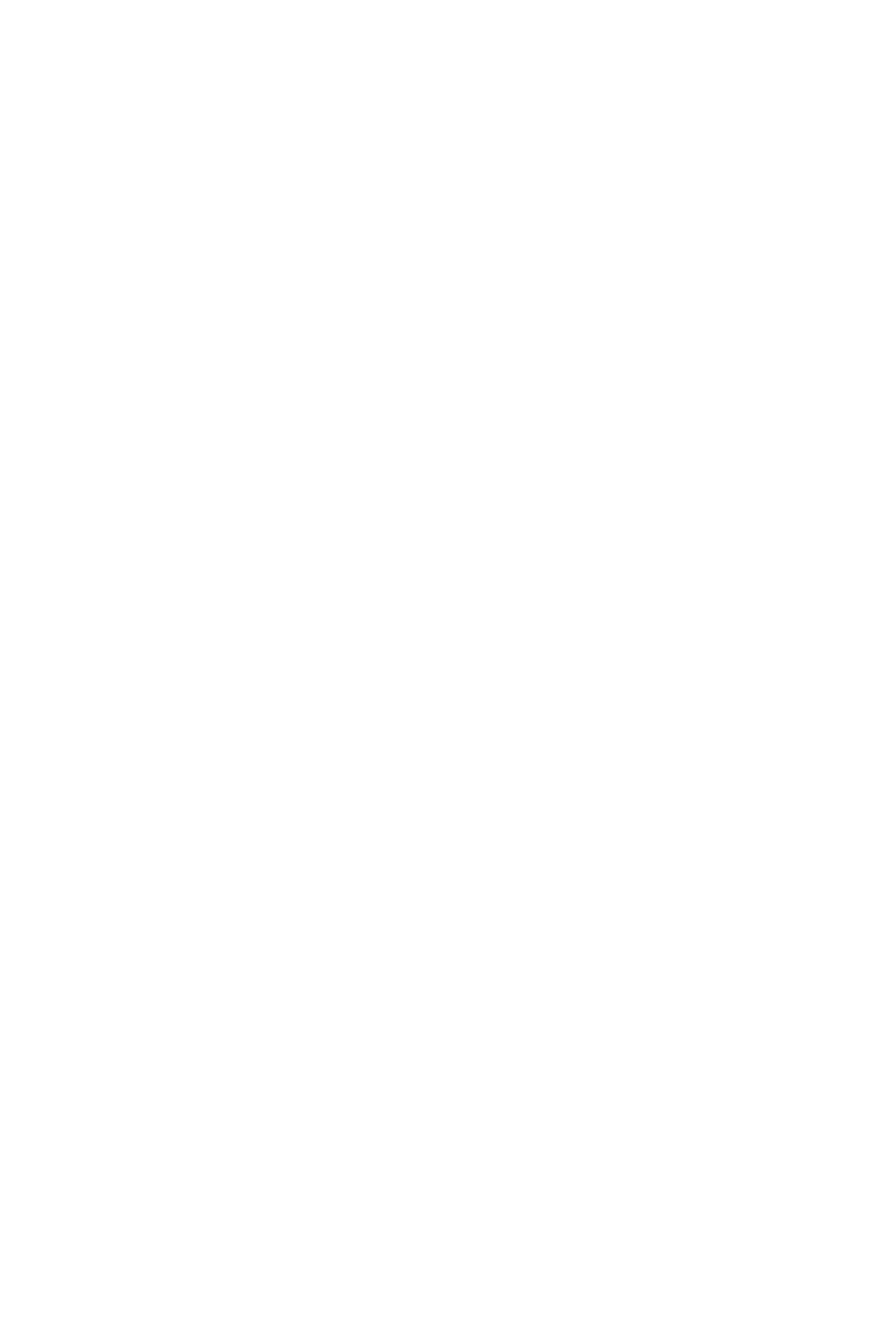
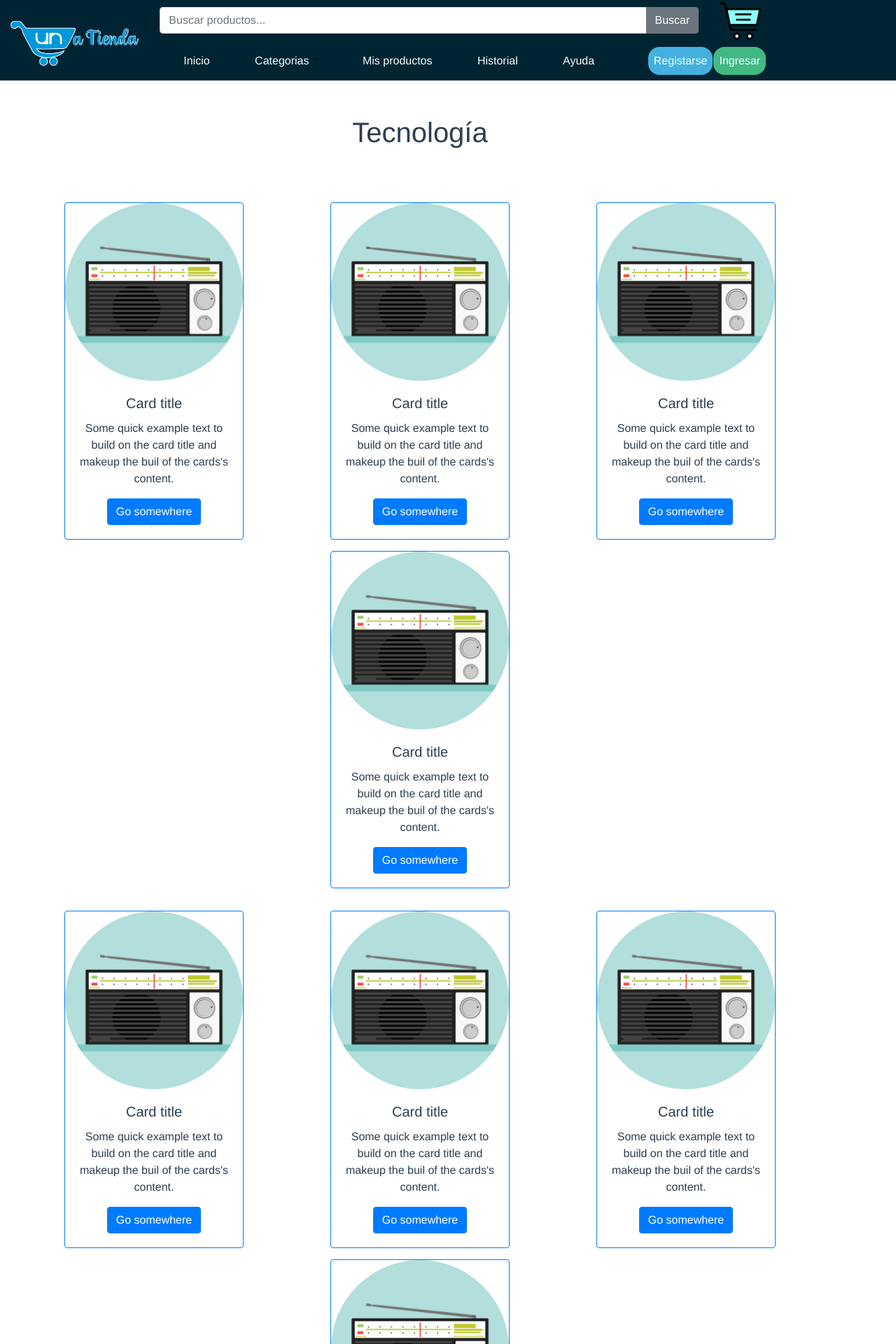
Before and after one commit to UNa-Tienda/frontend, a Vue app: page /tecnologia in a window 1280 px wide. Shown: the top 1920 px of the page at 70% size. Before the commit the page ends 800 px from the top, so only its background shows below. Built offline with nearby package versions, Linux system fonts and the light colour scheme.

Commit message:
Creando categorySearch component. Se crea la view de Tecnologia

```diff
--- a/package.json
+++ b/package.json
@@ -8,6 +8,7 @@
     "lint": "vue-cli-service lint"
   },
   "dependencies": {
+    "axios": "^0.20.0",
     "bootstrap": "^4.5.2",
     "bootstrap-vue": "^2.17.3",
     "core-js": "^3.6.5",
--- /dev/null
+++ b/src/components/CategorySearch.vue
@@ -0,0 +1,133 @@
+<template>
+  <div id="app">
+    <div class="container">
+      <div class="row cardRow">
+        <div class="col">
+          <div class="card border-primary" style="width: 16rem">
+            <img src="../assets/radio1.png" class="card-img-top" alt="" />
+            <div class="card-body">
+              <h5 class="card-title">Card title</h5>
+              <p class="card-text">
+                Some quick example text to build on the card title and makeup
+                the buil of the cards's content.
+              </p>
+              <a href="#" class="btn btn-primary">Go somewhere</a>
+            </div>
+          </div>
+        </div>
+        <div class="col">
+          <div class="card border-primary" style="width: 16rem">
+            <img src="../assets/radio1.png" class="card-img-top" alt="" />
+            <div class="card-body">
+              <h5 class="card-title">Card title</h5>
+              <p class="card-text">
+                Some quick example text to build on the card title and makeup
+                the buil of the cards's content.
+              </p>
+              <a href="#" class="btn btn-primary">Go somewhere</a>
+            </div>
+          </div>
+        </div>
+        <div class="col">
+          <div class="card border-primary" style="width: 16rem">
+            <img src="../assets/radio1.png" class="card-img-top" alt="" />
+            <div class="card-body">
+              <h5 class="card-title">Card title</h5>
+              <p class="card-text">
+                Some quick example text to build on the card title and makeup
+                the buil of the cards's content.
+              </p>
+              <a href="#" class="btn btn-primary">Go somewhere</a>
+            </div>
+          </div>
+        </div>
+        <div class="col">
+          <div class="card border-primary" style="width: 16rem">
+            <img src="../assets/radio1.png" class="card-img-top" alt="" />
+            <div class="card-body">
+              <h5 class="card-title">Card title</h5>
+              <p class="card-text">
+                Some quick example text to build on the card title and makeup
+                the buil of the cards's content.
+              </p>
+              <a href="#" class="btn btn-primary">Go somewhere</a>
+            </div>
+          </div>
+        </div>
+      </div>
+
+      <div class="row cardRow">
+        <div class="col">
+          <div class="card border-primary" style="width: 16rem">
+            <img src="../assets/radio1.png" class="card-img-top" alt="" />
+            <div class="card-body">
+              <h5 class="card-title">Card title</h5>
+              <p class="card-text">
+                Some quick example text to build on the card title and makeup
+                the buil of the cards's content.
+              </p>
+              <a href="#" class="btn btn-primary">Go somewhere</a>
+            </div>
+          </div>
+        </div>
+        <div class="col">
+          <div class="card border-primary" style="width: 16rem">
+            <img src="../assets/radio1.png" class="card-img-top" alt="" />
+            <div class="card-body">
+              <h5 class="card-title">Card title</h5>
+              <p class="card-text">
+                Some quick example text to build on the card title and makeup
+                the buil of the cards's content.
+              </p>
+              <a href="#" class="btn btn-primary">Go somewhere</a>
+            </div>
+          </div>
+        </div>
+        <div class="col">
+          <div class="card border-primary" style="width: 16rem">
+            <img src="../assets/radio1.png" class="card-img-top" alt="" />
+            <div class="card-body">
+              <h5 class="card-title">Card title</h5>
+              <p class="card-text">
+                Some quick example text to build on the card title and makeup
+                the buil of the cards's content.
+              </p>
+              <a href="#" class="btn btn-primary">Go somewhere</a>
+            </div>
+          </div>
+        </div>
+        <div class="col">
+          <div class="card border-primary" style="width: 16rem">
+            <img src="../assets/radio1.png" class="card-img-top" alt="" />
+            <div class="card-body">
+              <h5 class="card-title">Card title</h5>
+              <p class="card-text">
+                Some quick example text to build on the card title and makeup
+                the buil of the cards's content.
+              </p>
+              <a href="#" class="btn btn-primary">Go somewhere</a>
+            </div>
+          </div>
+        </div>
+      </div>
+    </div>
+  </div>
+</template>
+
+<script>
+export default {
+  name: "CategorySearch",
+};
+</script>
+
+<style>
+.cardRow{
+  margin-bottom: 1rem;
+}
+
+.card{
+  margin-top: 1rem;
+  margin-left: auto;
+  margin-right: auto;
+}
+</style>
--- a/src/components/TopMenu.vue
+++ b/src/components/TopMenu.vue
@@ -48,7 +48,7 @@
                 <template v-slot:button-content>
                 <a style="color: azure!important; padding-top: 0">Categorias</a>
                 </template>
-                <b-dropdown-item href="#">Tecnologia</b-dropdown-item>
+                <b-dropdown-item href="/tecnologia">Tecnologia</b-dropdown-item>
                 <b-dropdown-item href="#">Alimentos</b-dropdown-item>
                 <b-dropdown-item href="#">Muebles</b-dropdown-item>
                 <b-dropdown-item href="#">Otros</b-dropdown-item>
--- a/src/router.js
+++ b/src/router.js
@@ -5,6 +5,7 @@ import Router from "vue-router";
 import Register from "./views/Register";
 import ForgotPassword from "./views/ForgotPassword";
 import Profile from "./views/Profile.vue";
+import Tecnologia from "./views/Tecnologia.vue"
 
 Vue.use(Router);
 
@@ -37,5 +38,10 @@ export default new Router({
       name: "profile",
       component: Profile,
     },
+    {
+      path: "/tecnologia",
+      name: "Tecnologia",
+      component: Tecnologia,
+    },
   ],
 });
--- a/src/store.js
+++ b/src/store.js
@@ -5,7 +5,7 @@ Vue.use(Vuex);
 
 export default new Vuex.Store({
   state: {
-    backURL: "http://localhost:8080",
+    backURL: "http://localhost:8282",
   },
   mutations: {},
   actions: {},
--- /dev/null
+++ b/src/views/Tecnologia.vue
@@ -0,0 +1,41 @@
+<template>
+  <div>
+    <div
+      id="topMenu_div"
+      class="position-sticky"
+      style="position: relative; z-index: 1000"
+    >
+      <TopMenu />
+    </div>
+
+    <div
+      class="w3-main w3-content w3-padding"
+      style="max-width:1200px;margin-top:50px"
+    >
+      <div>
+        <div>
+          <h1>Tecnología</h1>
+          <CategorySearch />
+        </div>
+      </div>
+    </div>
+    <div>
+      <Footer />
+    </div>
+  </div>
+</template>
+
+<script>
+import TopMenu from "../components/TopMenu.vue";
+import CategorySearch from "../components/CategorySearch";
+import Footer from "../components/Footer";
+export default {
+  components: {
+    TopMenu,
+    CategorySearch,
+    Footer,
+  },
+};
+</script>
+
+<style></style>
```
Also changed, not shown: 1 other file (tests, documents, lock files or other folders).
